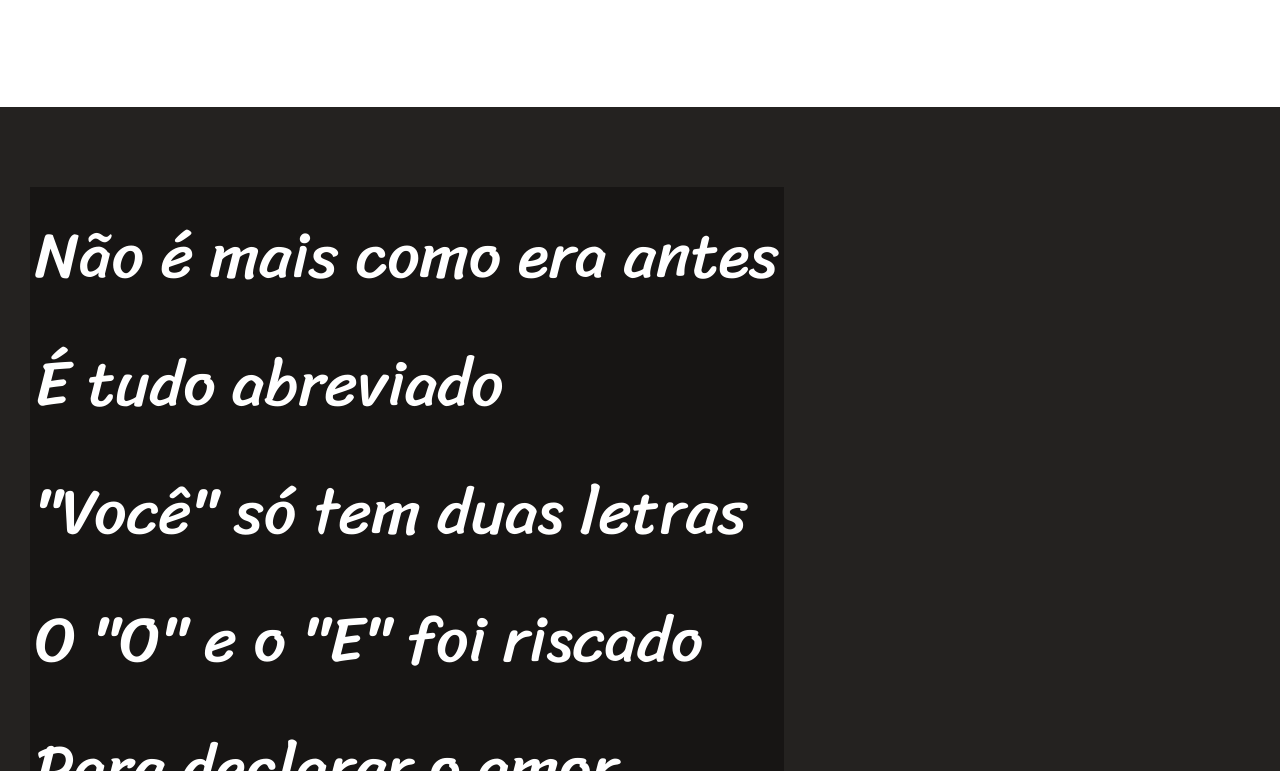
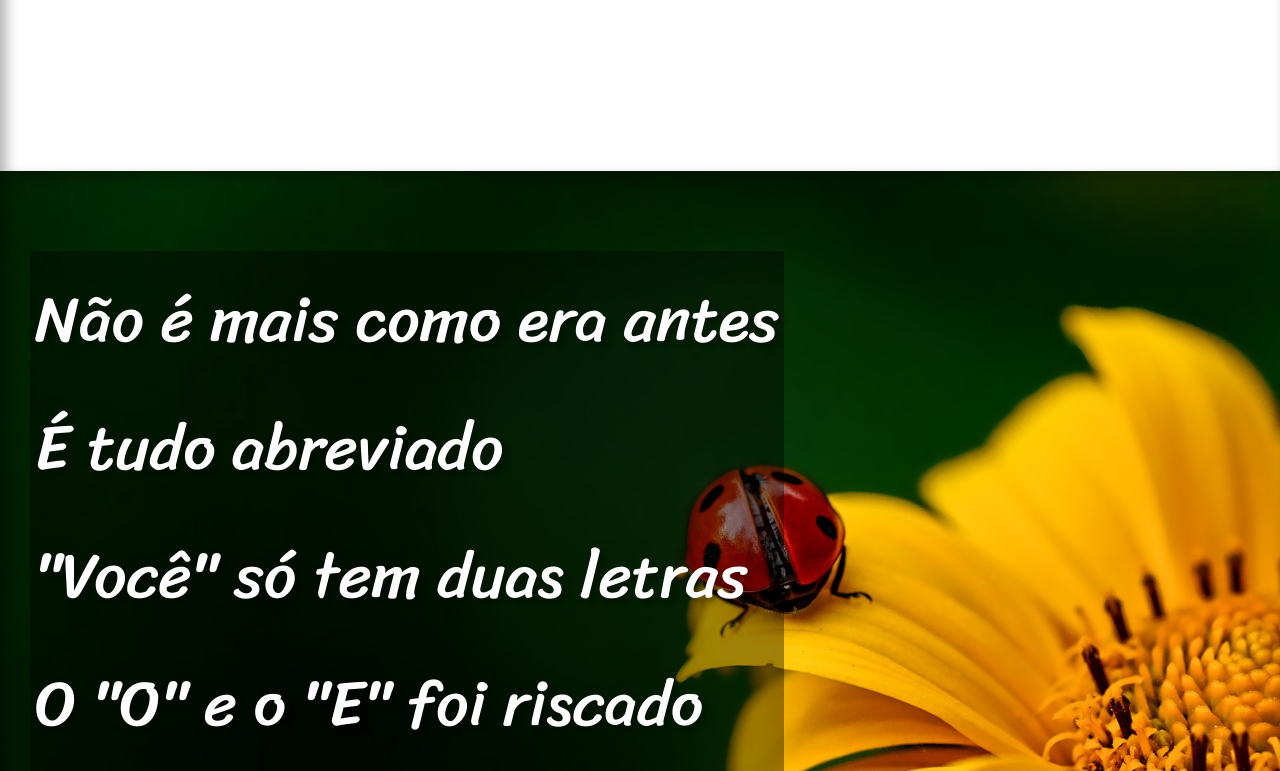
Before and after one commit to kaykyrodrigues/html-css, a plain HTML site: page EXERCICIOS-MD3/DESAFIO012/index.html in a window 1280 px wide. Shown: the part 1209-1980 px from the top of the page. Drawn offline with Linux system fonts and the light colour scheme.

Commit message:
site finalizado

```diff
--- a/EXERCICIOS-MD3/DESAFIO012/estilo/style.css
+++ b/EXERCICIOS-MD3/DESAFIO012/estilo/style.css
@@ -58,6 +58,11 @@ section{
     padding-left: 30px;
     font-family: var(--fonte3);
     font-size: 5vw;
+    box-shadow: inset 6px 6px 13px #0000004f;
+}
+
+section > p{
+    padding-bottom: 1em;
 }
 
 section.branco{
@@ -67,17 +72,30 @@ section.branco{
 section.imagem{
     background-color: rgb(36, 34, 32);
     color: white;
+    background-size: cover;
 }
 
 section.imagem > p{
     background-color: rgba(0, 0, 0, 0.373);
     display: inline-block;
     padding: 5px;
+    text-shadow: 5px 5px 5px rgba(0, 0, 0, 0.258);
 
 }
 
+section#img01{
+    background-image: url('imagens/background001.jpg');
+    background-position: right, center;
+    background-size: cover;
+    background-attachment: fixed;
+}
 
-
+section#img02{
+    background-image: url('imagens/background002.jpg');
+    background-position: right, center;
+    background-size: cover;
+    background-attachment: fixed;
+}
 
 footer{
     background-color: black;
--- a/EXERCICIOS-MD3/DESAFIO012/index.html
+++ b/EXERCICIOS-MD3/DESAFIO012/index.html
@@ -25,7 +25,7 @@
     </section>
 
 
-    <section class="imagem">
+    <section class="imagem" id="img01">
         <p>
             Não é mais como era antes <br>
             É tudo abreviado <br>
@@ -56,7 +56,7 @@
         </p>
     </section>
 
-    <section class="imagem">
+    <section class="imagem" id="img02">
         <p>
             Tenho saudade das cartas <br>
             Escritas com a própria mão <br>
```
